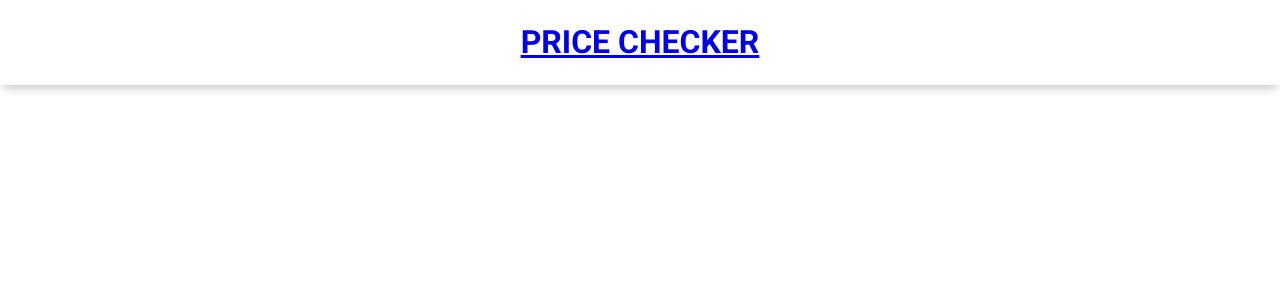
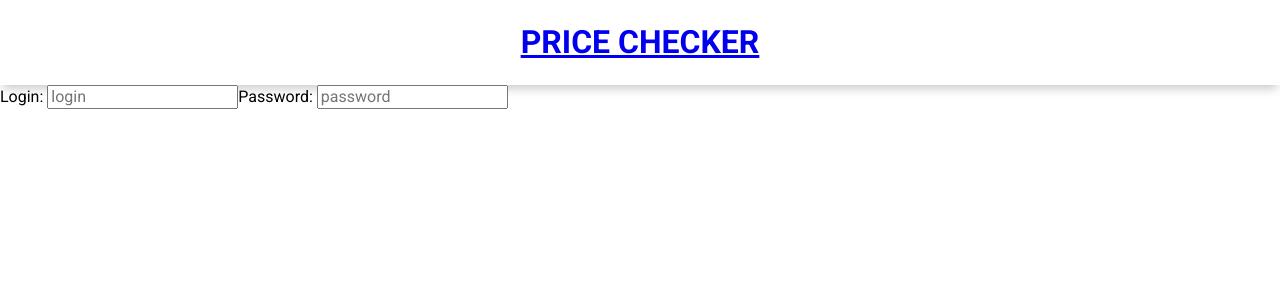
Before and after one commit to Loktysh/price-checker-front, a React (Create React App) app: page / in a window 1280 px wide. Shown: the top 300 px of the page. Built offline with nearby package versions, Linux system fonts and the light colour scheme.

Commit message:
feat: Add basic auth form component

```diff
--- /dev/null
+++ b/src/components/common/AuthForm/index.tsx
@@ -0,0 +1,15 @@
+import React from 'react';
+
+const AuthForm = () => {
+  return (
+    <form>
+      <label htmlFor='login'>Login: </label>
+      <input id='login' type='text' placeholder='login' />
+
+      <label htmlFor='password'>Password: </label>
+      <input id='password' type='password' placeholder='password' />
+    </form>
+  );
+};
+
+export default AuthForm;
--- a/src/components/pages/MainPage.tsx
+++ b/src/components/pages/MainPage.tsx
@@ -1,8 +1,14 @@
 import React from 'react';
 import AppHeader from '../common/AppHeader';
+import AuthForm from '../common/AuthForm';
 
 const MainPage = () => {
-  return <AppHeader />;
+  return (
+    <>
+      <AppHeader />
+      <AuthForm />
+    </>
+  );
 };
 
 export default MainPage;
```
